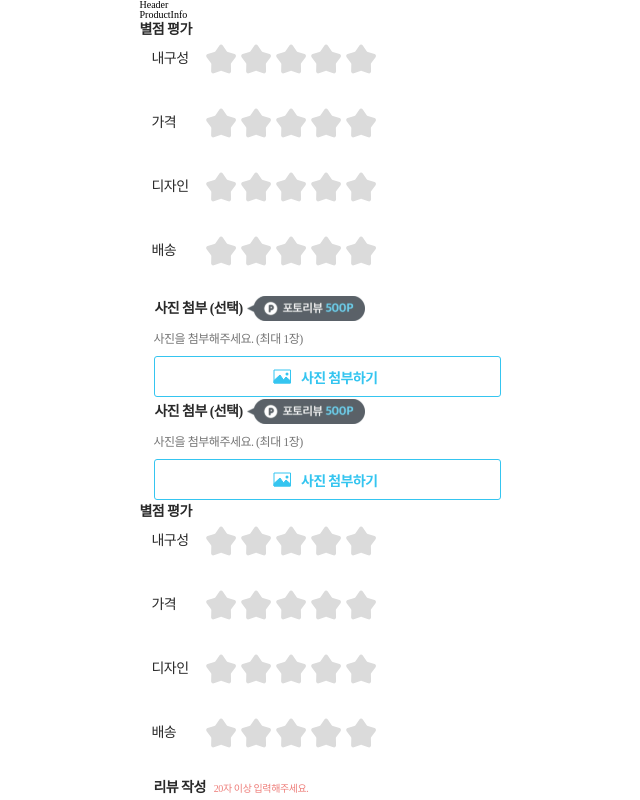
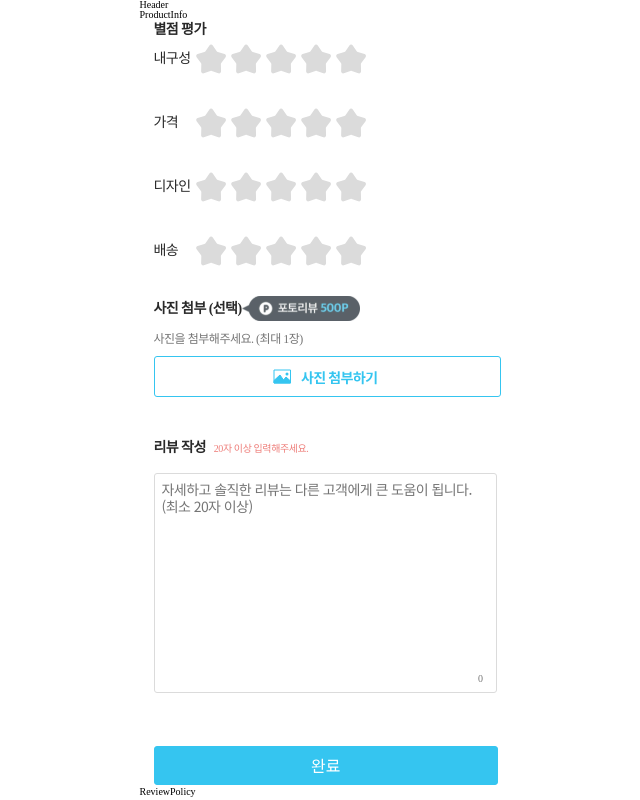
Before and after one commit to SOPT-CDSSeminar/frontend, a React (Create React App) app: page / in a window 1280 px wide. Shown: the top 800 px of the page, without its empty margins (313-953 px from the left). Built offline with nearby package versions, Linux system fonts and the light colour scheme.

Commit message:
[ feat ] ReviewForm 머지 완료

```diff
--- a/src/components/Review/PhotoAttach.tsx
+++ b/src/components/Review/PhotoAttach.tsx
@@ -34,11 +34,12 @@ export default function PhotoAttach(props: PhotoAttachProps) {
   };
 
   return (
-    <>
-      <StPhotoAttachWrapper>
+    <StPhotoAttachWrapper>
+      <StTitleWrapper>
         <Sth2>사진 첨부 (선택)</Sth2>
         <ICPhotoReviewBubble />
-      </StPhotoAttachWrapper>
+      </StTitleWrapper>
+
       <Stb3>사진을 첨부해주세요. (최대 1장)</Stb3>
       <StImageWrapper isAttach={Boolean(imgBase64)}>
         <p>
@@ -52,16 +53,17 @@ export default function PhotoAttach(props: PhotoAttachProps) {
         </label>
         <input id="photoFile" type="file" onChange={handleImageChange} />
       </StPhotoInputWrapper>
-    </>
+    </StPhotoAttachWrapper>
   );
 }
 const StPhotoAttachWrapper = styled.div`
+  margin-top: 2.2rem;
+`;
+const StTitleWrapper = styled.div`
   display: flex;
   align-items: center;
 `;
-const Sth2 = styled.span`
-  width: 9rem;
-  margin-right: 0.3rem;
+const Sth2 = styled.h2`
   text-align: center;
   font-family: ${({ theme }) => theme.fonts.ohou_h2};
   color: ${({ theme }) => theme.colors.ohou_gray06};
@@ -73,7 +75,8 @@ const Stb3 = styled.p`
   color: ${({ theme }) => theme.colors.ohou_gray04};
 `;
 
-const StPhotoInputWrapper = styled(StPhotoAttachWrapper)`
+const StPhotoInputWrapper = styled.div`
+  margin-bottom: 3.9rem;
   & label {
     cursor: pointer;
   }
--- a/src/components/Review/ReviewForm.tsx
+++ b/src/components/Review/ReviewForm.tsx
@@ -9,7 +9,7 @@
 import React, { useRef, useState } from "react";
 import styled from "styled-components";
 
-// import { ICReviewFormCompletionBtn } from "../../asset/icon";
+import { ICReviewFormCompletionBtn } from "../../asset/icon";
 import PhotoAttach from "./PhotoAttach";
 import ReviewWrite from "./ReviewWrite";
 import StarEvaluationArticle from "./StartEvlauation";
@@ -56,8 +56,7 @@ export default function ReviewForm() {
   };
 
   return (
-    <>
-      <>
+    <StReviewFormWrapper>
       <StReviewh2>별점 평가</StReviewh2>
       {starEvaluationListTitle.map((title, index) => {
         return (
@@ -69,27 +68,9 @@ export default function ReviewForm() {
           />
         );
       })}
-      </>
-      <StPhotoAttachWrapper>
+
       <PhotoAttach imgFile={imgFile} handleImgFile={handleImgFile} />
-      </StPhotoAttachWrapper>
-      <StPhotoAttachWrapper>
-        <PhotoAttach imgFile={imgFile} handleImgFile={handleImgFile} />
-      </StPhotoAttachWrapper>
-      <>
-        <StReviewh2>별점 평가</StReviewh2>
-        {starEvaluationListTitle.map((title, index) => {
-          return (
-            <StarEvaluationArticle
-              key={title}
-              title={title}
-              starEvaluation={starEvluationList[index]}
-              handleStarEvaluationList={handleStarEvaluationList}
-            />
-          );
-        })}
-      </>
-      <StReviewFormhWrapper>
+
       <StReviewTitle>
         <StReviewh2>리뷰 작성</StReviewh2>
         <StReviewErrorSpan>
@@ -97,16 +78,11 @@ export default function ReviewForm() {
         </StReviewErrorSpan>
       </StReviewTitle>
       <ReviewWrite reviewText={reviewText} handleReviewText={handleReviewText} />
-        {/* <ICReviewFormCompletionBtn onClick={handleRevireForm} /> */}
-      </StReviewFormhWrapper>
-    </>
+      <ICReviewFormCompletionBtn onClick={handleRevireForm} />
+    </StReviewFormWrapper>
   );
 }
-
-const StPhotoAttachWrapper = styled.section`
-  margin: 0rem 1.4rem;
-`;
-const StReviewFormhWrapper = styled.section`
+const StReviewFormWrapper = styled.section`
   margin: 0rem 1.4rem;
 `;
 const StReviewTitle = styled.div`
@@ -114,8 +90,6 @@ const StReviewTitle = styled.div`
 `;
 const StReviewh2 = styled.h2`
   display: inline;
-  width: 5.3rem;
-  margin: 1.2rem 0rem;
   font-family: ${({ theme }) => theme.fonts.ohou_h2};
   text-align: center;
   color: ${({ theme }) => theme.colors.ohou_gray06};
--- a/src/components/Review/StartEvlauation.tsx
+++ b/src/components/Review/StartEvlauation.tsx
@@ -45,7 +45,6 @@ const StStarEvaluationWrapper = styled.article`
 
 const StStarEvaluationB1 = styled.span`
   width: 4rem;
-  margin: 0rem 1.2rem;
   font-family: ${({ theme }) => theme.fonts.ohou_b1};
   color: ${({ theme }) => theme.colors.ohou_gray06};
 `;
```
Lines whose indentation alone changed are shown as unchanged.
